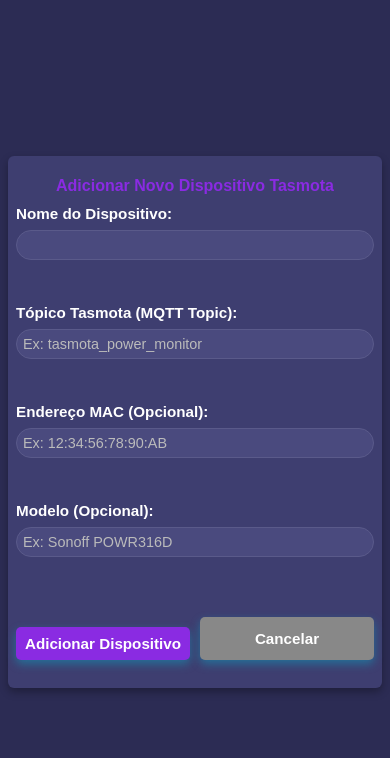
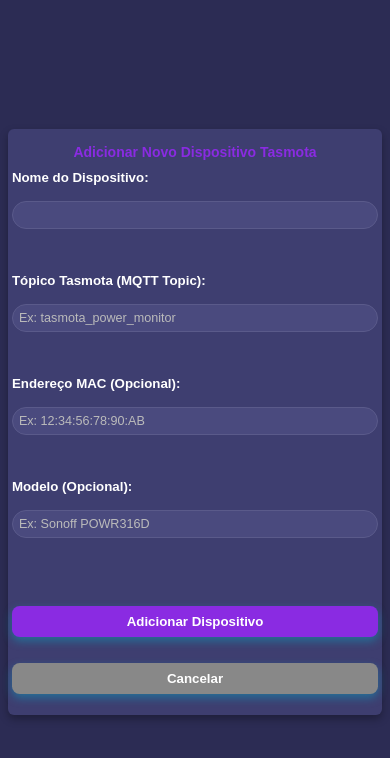
Before and after one commit to MTSAraujo29/TCC, a React (Create React App) app in the folder frontend/: page /add-device in a window 390 px wide. Shown: the top 758 px of the page. Built offline with nearby package versions, Linux system fonts and the light colour scheme; no server answers.

Commit message:
dadfasxc

```diff
--- a/frontend/src/App.css
+++ b/frontend/src/App.css
@@ -20,7 +20,7 @@ body {
     overflow-x: hidden;
     /* Evita scroll horizontal */
     box-sizing: border-box;
-    font-size: 16px;
+    font-size: clamp(1rem, 2vw, 1.25rem);
     /* Base font-size para REM */
 }
 
@@ -47,7 +47,7 @@ body {
     box-shadow: 0 2px 16px rgba(0, 0, 0, 0.18);
     padding: 32px 24px 24px 24px;
     width: 100%;
-    max-width: 400px;
+    max-width: clamp(320px, 90vw, 1200px);
     display: flex;
     flex-direction: column;
     align-items: center;
@@ -63,12 +63,12 @@ form {
 
 input {
     width: 100%;
-    padding: 12px 10px;
+    padding: clamp(10px, 2vw, 18px) clamp(10px, 2vw, 24px);
     border-radius: 6px;
     border: 1px solid #444;
     background: #23243a;
     color: #fff;
-    font-size: 1em;
+    font-size: clamp(1em, 2vw, 1.2em);
     margin-bottom: 0;
     box-sizing: border-box;
 }
@@ -104,8 +104,8 @@ button:hover,
 
 @media (max-width: 600px) {
     .card {
-        max-width: 98vw;
-        padding: 18px 4vw 18px 4vw;
+        max-width: 99vw;
+        padding: 2vw 2vw 2vw 2vw;
         border-radius: 10px;
     }
     .container {
@@ -121,7 +121,7 @@ button:hover,
 
 @media (max-width: 400px) {
     .card {
-        padding: 10px 2vw 10px 2vw;
+        padding: 1vw;
         border-radius: 6px;
     }
     .logo-icon {
@@ -133,7 +133,7 @@ h2 {
     color: #FFF;
     margin-bottom: 1.875rem;
     /* Convertido para REM */
-    font-size: 1.8rem;
+    font-size: clamp(1.2rem, 3vw, 2.2rem);
     /* Convertido para REM */
 }
 
@@ -416,10 +416,8 @@ a.link-button {
 
 .metrics-grid {
     display: grid;
-    grid-template-columns: repeat(auto-fit, minmax(13.75rem, 1fr));
-    /* Convertido minmax para REM, antes 220px */
-    gap: 1.25rem;
-    /* Convertido para REM */
+    grid-template-columns: repeat(auto-fit, minmax(260px, 1fr));
+    gap: clamp(12px, 2vw, 32px);
     margin-bottom: 1.875rem;
     /* Convertido para REM */
 }
@@ -552,10 +550,8 @@ a.link-button {
 
 .bottom-sections-grid {
     display: grid;
-    grid-template-columns: repeat(auto-fit, minmax(18.75rem, 1fr));
-    /* Convertido minmax para REM, antes 300px */
-    gap: 1.25rem;
-    /* Convertido para REM */
+    grid-template-columns: repeat(auto-fit, minmax(260px, 1fr));
+    gap: clamp(12px, 2vw, 32px);
     margin-top: 1.875rem;
     /* Convertido para REM */
 }
@@ -2284,3 +2280,137 @@ body,
         margin-top: 44px !important;
     }
 }
+
+
+/* Responsividade moderna 2025 */
+
+html {
+    font-size: clamp(14px, 1.2vw, 18px);
+}
+
+body {
+    font-size: clamp(1rem, 2vw, 1.25rem);
+    min-height: 100vh;
+    overflow-x: hidden;
+}
+
+.card,
+.add-device-card,
+.main-content,
+.energy-realtime-card {
+    width: 100%;
+    max-width: clamp(320px, 90vw, 1200px);
+    margin: 0 auto;
+    box-sizing: border-box;
+}
+
+input,
+button,
+.link-button {
+    font-size: clamp(1em, 2vw, 1.2em);
+    padding: clamp(10px, 2vw, 18px) clamp(10px, 2vw, 24px);
+    min-width: 0;
+    box-sizing: border-box;
+}
+
+h2,
+h3,
+h4 {
+    font-size: clamp(1.2rem, 3vw, 2.2rem);
+}
+
+.metrics-grid,
+.bottom-sections-grid,
+.device-control-list {
+    display: grid;
+    grid-template-columns: repeat(auto-fit, minmax(260px, 1fr));
+    gap: clamp(12px, 2vw, 32px);
+}
+
+@media (max-width: 900px) {
+    .sidebar {
+        position: fixed;
+        width: 60vw;
+        min-width: 180px;
+        max-width: 320px;
+        z-index: 1000;
+    }
+    .main-content {
+        margin-left: 0 !important;
+        width: 100vw !important;
+        padding: 2vw;
+    }
+}
+
+@media (max-width: 600px) {
+    .card,
+    .add-device-card,
+    .main-content,
+    .energy-realtime-card {
+        max-width: 99vw;
+        padding: 2vw 2vw 2vw 2vw;
+        border-radius: 10px;
+    }
+    .metrics-grid,
+    .bottom-sections-grid,
+    .device-control-list {
+        grid-template-columns: 1fr;
+        gap: 12px;
+    }
+    .sidebar {
+        width: 90vw;
+        min-width: unset;
+        max-width: unset;
+    }
+    .main-content {
+        padding: 2vw 0;
+    }
+    .logo-icon {
+        font-size: 2em;
+    }
+}
+
+@media (max-width: 400px) {
+    .card,
+    .add-device-card,
+    .main-content,
+    .energy-realtime-card {
+        padding: 1vw;
+        border-radius: 6px;
+    }
+    h2,
+    h3,
+    h4 {
+        font-size: 1.1rem;
+    }
+}
+
+
+/* Garantir que gráficos e tabelas tenham rolagem horizontal se necessário */
+
+.chart-area-main,
+.energy-realtime-table,
+.chart-card-main canvas {
+    overflow-x: auto;
+    max-width: 100vw;
+}
+
+
+/* Ajuste para evitar sobreposição de botões e inputs */
+
+.button-group,
+.form-group {
+    flex-wrap: wrap;
+    gap: 8px;
+    display: flex;
+    flex-direction: column;
+}
+
+
+/* Ajuste para garantir que nada suma ou quebre */
+
+* {
+    min-width: 0;
+    min-height: 0;
+    box-sizing: border-box;
+}
--- a/frontend/src/pages/AddDevicePage.css
+++ b/frontend/src/pages/AddDevicePage.css
@@ -7,18 +7,18 @@
     min-height: 100vh;
     background-color: #2c2c54;
     /* Cor de fundo similar ao seu dashboard */
-    padding: 20px;
+    padding: clamp(8px, 2vw, 32px);
     box-sizing: border-box;
 }
 
 .add-device-card {
     background-color: #3e3e70;
     /* Fundo do card */
-    padding: 30px;
-    border-radius: 10px;
+    padding: clamp(8px, 2vw, 30px);
+    border-radius: clamp(6px, 2vw, 16px);
     box-shadow: 0 4px 8px rgba(0, 0, 0, 0.3);
     width: 100%;
-    max-width: 500px;
+    max-width: clamp(320px, 98vw, 600px);
     color: #ffffff;
     /* Texto branco */
 }
@@ -28,6 +28,7 @@
     margin-bottom: 25px;
     color: #8a2be2;
     /* Cor roxa para o título */
+    font-size: clamp(1.1rem, 2vw, 2rem);
 }
 
 .form-group {
@@ -43,13 +44,13 @@
 .form-group input {
     width: calc(100% - 20px);
     /* 100% menos o padding */
-    padding: 10px;
+    padding: clamp(6px, 1vw, 12px);
     border: 1px solid #5a5a8a;
-    border-radius: 5px;
+    border-radius: clamp(5px, 2vw, 12px);
     background-color: #4a4a7e;
     /* Fundo do input */
     color: #ffffff;
-    font-size: 1rem;
+    font-size: clamp(0.9rem, 1.5vw, 1.1rem);
 }
 
 .form-group input::placeholder {
@@ -64,13 +65,13 @@
 
 .add-device-card button {
     width: 100%;
-    padding: 12px;
+    padding: clamp(8px, 1vw, 16px);
     border: none;
-    border-radius: 5px;
+    border-radius: clamp(5px, 2vw, 30px);
     background-color: #8a2be2;
     /* Botão principal roxo */
     color: white;
-    font-size: 1.1rem;
+    font-size: clamp(1rem, 1.5vw, 1.2rem);
     cursor: pointer;
     transition: background-color 0.3s ease;
     margin-top: 10px;
@@ -98,14 +99,14 @@
 
 /* --- RESPONSIVIDADE --- */
 
-@media screen and (max-width: 768px) {
+@media screen and (max-width: 600px) {
     .add-device-page-container {
         padding: 8px;
         min-height: 100vh;
     }
     .add-device-card {
-        max-width: 98vw;
-        padding: 16px;
+        max-width: 99vw;
+        padding: 2vw;
     }
     .add-device-card h2 {
         font-size: 1.1rem;
@@ -121,10 +122,10 @@
     }
 }
 
-@media screen and (max-width: 480px) {
+@media screen and (max-width: 400px) {
     .add-device-card {
         max-width: 100vw;
-        padding: 8px;
+        padding: 1vw;
         border-radius: 6px;
     }
     .add-device-card h2 {
```
Also changed, not shown: frontend/src/pages/App.css (+16 -20 lines).
